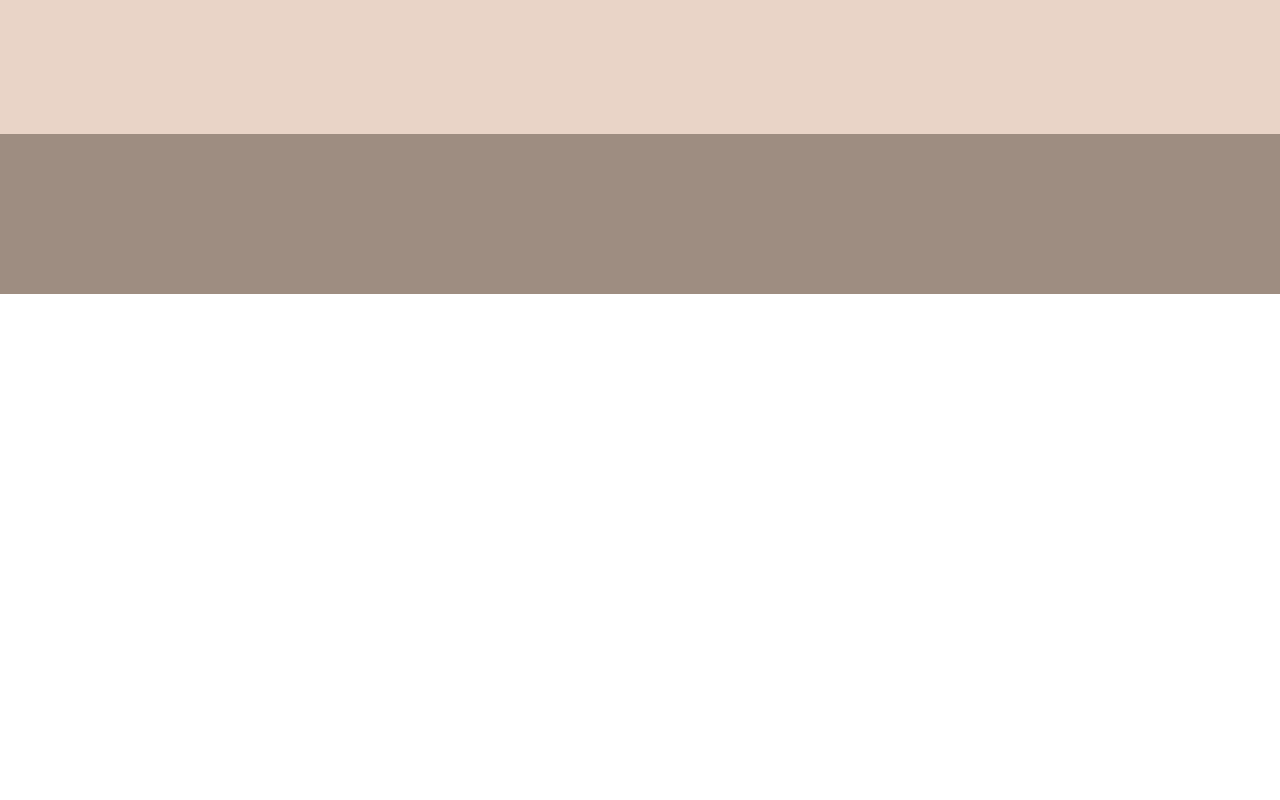
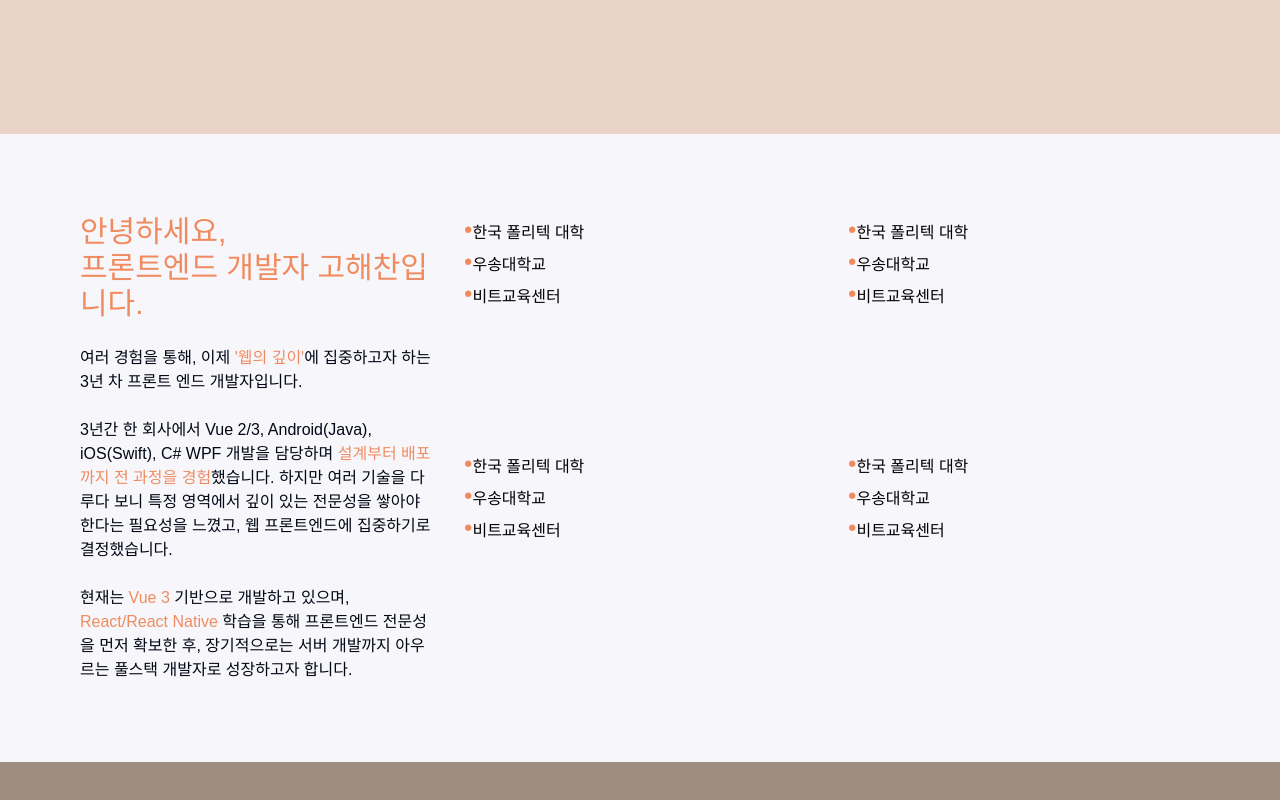
Before and after one commit to ggochan/hc_portfolio, a Vue app: page /home in a window 1280 px wide. Shown: the part 666-1466 px from the top of the page. Before the commit the page ends 960 px from the top, so only its background shows below. Built offline with nearby package versions, Linux system fonts and the light colour scheme; a web font is replaced by a local one.

Commit message:
Intro 내용 수정 및 레이아웃 중간 작업

```diff
--- a/src/components/sections/HeroSecion.vue
+++ b/src/components/sections/HeroSecion.vue
@@ -24,7 +24,7 @@
       >
         <span
           class="text-surface-point absolute  font-semibold
-          text-[clamp(15px,10vh,45px)] right-[12%] bottom-[10%]
+          text-[clamp(15px,10vh,45px)] right-[13%] bottom-[10%]
           md:text-[clamp(20px,10vh,96px)] md:right-[13%] md:bottom-[10%]
           lg:text-[clamp(20px,10vh,96px)] lg:right-[14%] lg:bottom-[10%]"
         >
--- a/src/components/sections/IntroSecion.vue
+++ b/src/components/sections/IntroSecion.vue
@@ -1,5 +1,87 @@
-<script setup lang="ts"></script>
+<script setup lang="ts">
+import type { CategoryItem } from '@/types/Category'
+
+const IntroData = {
+  title: '안녕하세요,\n프론트엔드 개발자 고해찬입니다.',
+  content:
+    '여러 경험을 통해, 이제 <span class="text-primary font-medium">\'웹의 깊이\'</span>에 집중하고자 하는 3년 차 프론트 엔드 개발자입니다.<br><br>3년간 한 회사에서 Vue 2/3, Android(Java), iOS(Swift), C# WPF 개발을 담당하며 <span class="text-primary font-medium">설계부터 배포까지 전 과정을 경험</span>했습니다. 하지만 여러 기술을 다루다 보니 특정 영역에서 깊이 있는 전문성을 쌓아야 한다는 필요성을 느꼈고, 웹 프론트엔드에 집중하기로 결정했습니다.<br><br>현재는 <span class="text-primary font-medium">Vue 3</span> 기반으로 개발하고 있으며, <span class="text-primary font-medium">React/React Native</span> 학습을 통해 프론트엔드 전문성을 먼저 확보한 후, 장기적으로는 서버 개발까지 아우르는 풀스택 개발자로 성장하고자 합니다.',
+}
+
+const CategoryData: Record<string, CategoryItem[]> = {
+  education: [
+    {
+      name: '한국 폴리텍 대학',
+      content: '컴퓨터정보과',
+      period: [
+        { startDate: new Date('2018-03'), endDate: new Date('2020-02') },
+      ],
+    },
+    {
+      name: '우송대학교',
+      content: '컴퓨터 정보 보안과',
+      period: [
+        { startDate: new Date('2020-03'), endDate: new Date('2022-02') },
+      ],
+    },
+    {
+      name: '비트교육센터',
+      content: '닷넷 초급과정 수료',
+      period: [
+        { startDate: new Date('2020-07'), endDate: new Date('2020-08') },
+        { startDate: new Date('2020-12'), endDate: new Date('2021-02') },
+      ],
+    },
+  ],
+}
+</script>
 <template>
-  <div></div>
+  <!--자기소개 섹션-->
+  <section class="bg-surface grid h-auto p-20 sm:grid-cols-3 sm:gap-x-8">
+    <div>
+      <p
+        class="text-primary text-xl font-medium whitespace-pre-line md:text-2xl lg:text-3xl"
+      >
+        {{ IntroData.title }}
+      </p>
+      <p
+        class="mt-6 text-base font-light text-black"
+        v-html="IntroData.content"
+      ></p>
+    </div>
+    <div class="sm:col-span-2 sm:grid sm:grid-cols-2 sm:grid-rows-2 sm:gap-x-8">
+      <div>
+        <ul>
+          <li v-for="(item, index) in CategoryData.education" :key="index">
+            <span class="text-primary text-2xl">•</span>
+            <span>{{ item.name }}</span>
+          </li>
+        </ul>
+      </div>
+      <div>
+        <ul>
+          <li v-for="(item, index) in CategoryData.education" :key="index">
+            <span class="text-primary text-2xl">•</span>
+            <span>{{ item.name }}</span>
+          </li>
+        </ul>
+      </div>
+      <div>
+        <ul>
+          <li v-for="(item, index) in CategoryData.education" :key="index">
+            <span class="text-primary text-2xl">•</span>
+            <span>{{ item.name }}</span>
+          </li>
+        </ul>
+      </div>
+      <div>
+        <ul>
+          <li v-for="(item, index) in CategoryData.education" :key="index">
+            <span class="text-primary text-2xl">•</span>
+            <span>{{ item.name }}</span>
+          </li>
+        </ul>
+      </div>
+    </div>
+  </section>
 </template>
 <style lang="scss" scoped></style>
--- /dev/null
+++ b/src/types/Category.ts
@@ -0,0 +1,17 @@
+export interface Period {
+  startDate: Date | string | null
+  endDate: Date | string | null
+}
+
+export interface CategoryItem {
+  name: string
+  content: string
+  period: Period[]
+}
+
+export interface CategoryData {
+  education: CategoryItem[]
+  career: CategoryItem[]
+  licenses: CategoryItem[]
+  skills: CategoryItem[]
+}
```
Also changed, not shown: 1 other file (tests, documents, lock files or other folders).
